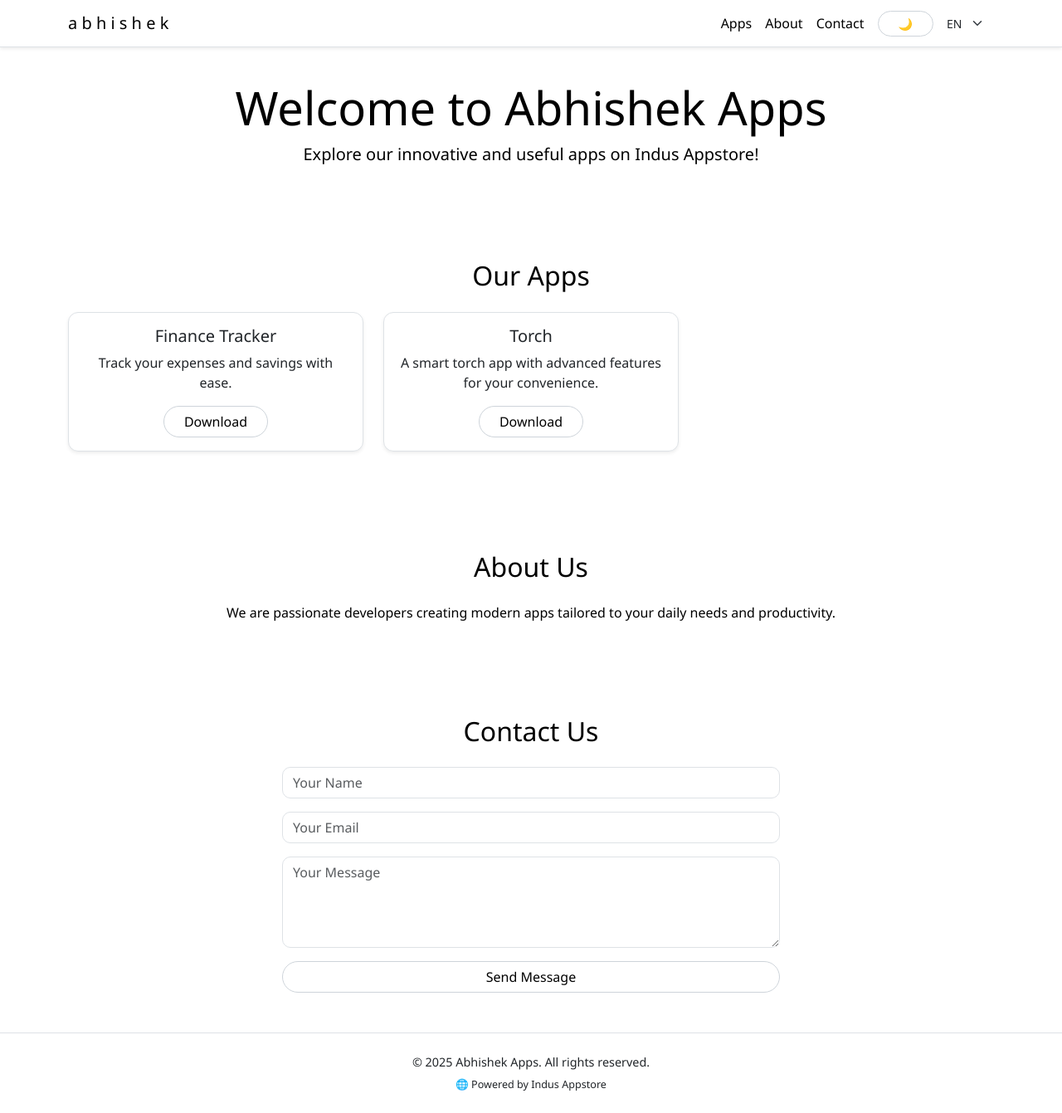
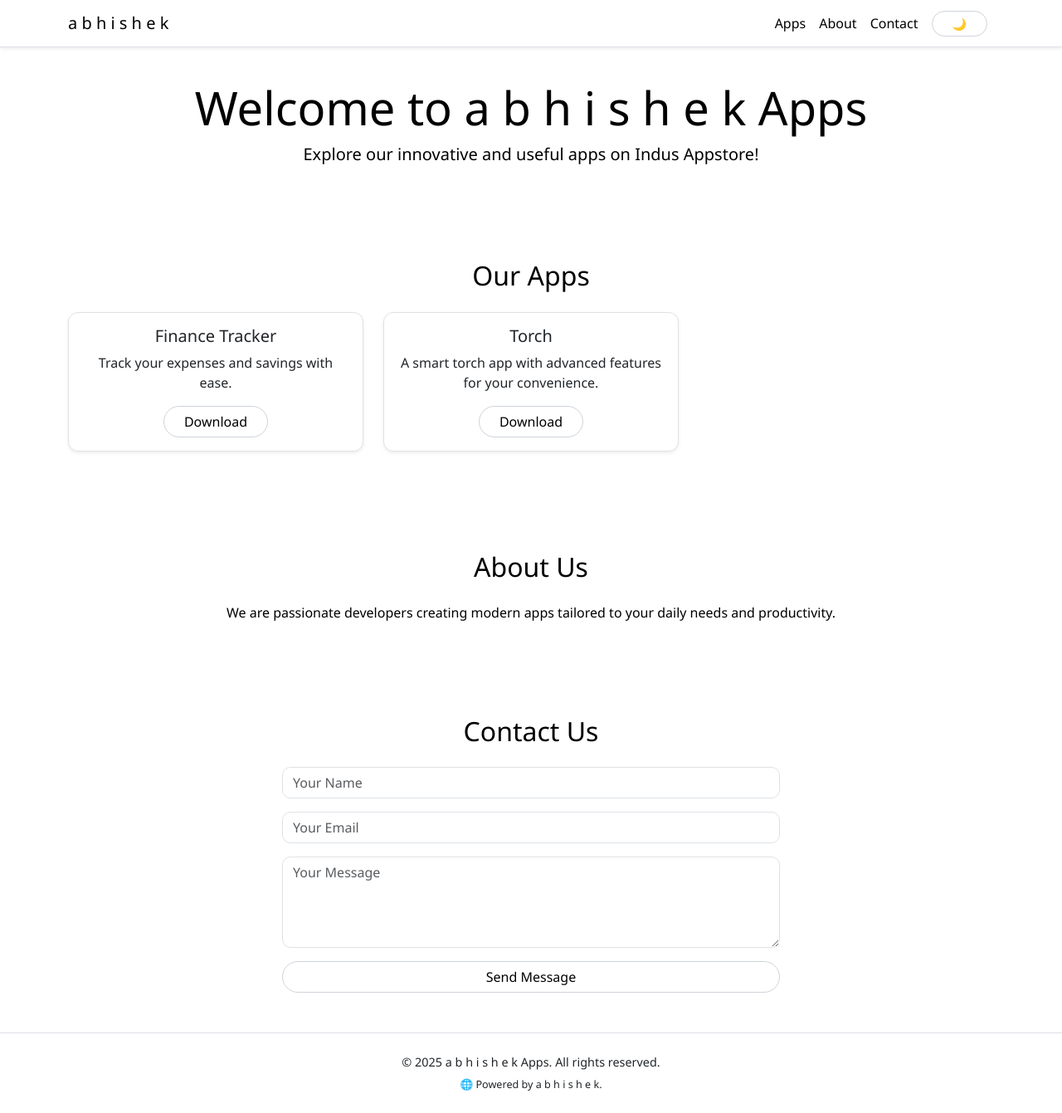
Before and after one commit to abhishek0112cs221008/APP-WEBSITE, a website: page public/index.html in a window 1280 px wide. Shown: the whole page at 83% size. Drawn offline with nearby package versions, Linux system fonts and the light colour scheme.

Commit message:
Update index.html

```diff
--- a/public/index.html
+++ b/public/index.html
@@ -3,13 +3,13 @@
 <head>
   <meta charset="UTF-8" />
   <meta name="viewport" content="width=device-width, initial-scale=1.0"/>
-  <title>Abhishek Apps</title>
+  <title>a b h i s h e k</title>
   <!-- Bootstrap CSS -->
   <link href="https://cdn.jsdelivr.net/npm/bootstrap@5.3.0/dist/css/bootstrap.min.css" rel="stylesheet"/>
   <!-- AOS CSS -->
   <link href="https://unpkg.com/aos@2.3.4/dist/aos.css" rel="stylesheet"/>
   <!-- Custom CSS -->
-  <link rel="stylesheet" href="css/styles.css"/>
+  <link rel="stylesheet" href="CSS/styles.css"/>
 </head>
 <body>
 
@@ -28,12 +28,12 @@
           <li class="nav-item mx-2">
             <button class="btn btn-sm btn-outline-dark" id="themeToggle">🌙</button>
           </li>
-          <li class="nav-item">
+         <!--<li class="nav-item">
             <select id="langSwitch" class="form-select form-select-sm bg-white text-dark border-0">
               <option value="en">EN</option>
               <option value="hi">हिंदी</option>
             </select>
-          </li>
+          </li>-->
         </ul>
       </div>
     </div>
@@ -42,7 +42,7 @@
   <!-- Hero Section -->
   <header class="hero text-center py-5 mt-5" data-aos="fade-up">
     <div class="container">
-      <h1 class="display-4" data-translate="welcome">Welcome to Abhishek Apps</h1>
+      <h1 class="display-4" data-translate="welcome">Welcome to a b h i s h e k Apps</h1>
       <p class="lead" data-translate="description">Explore our innovative and useful apps on Indus Appstore!</p>
     </div>
   </header>
@@ -111,8 +111,8 @@
   <!-- Footer -->
   <footer class="bg-white text-dark text-center py-4">
     <div class="container">
-      <p class="mb-1">© 2025 Abhishek Apps. All rights reserved.</p>
-      <small>🌐 Powered by Indus Appstore</small>
+      <p class="mb-1">© 2025 a b h i s h e k Apps. All rights reserved.</p>
+      <small>🌐 Powered by a b h i s h e k.</small>
     </div>
   </footer>
 
@@ -122,6 +122,6 @@
   <!-- AOS JS -->
   <script src="https://unpkg.com/aos@2.3.4/dist/aos.js"></script>
   <!-- Custom JS -->
-  <script src="js/script.js"></script>
+  <script src="JS/script.js"></script>
 </body>
 </html>
```
